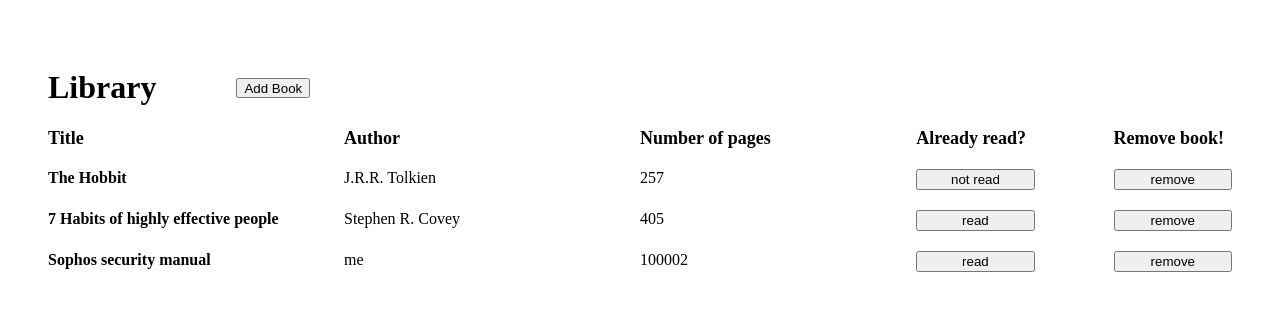
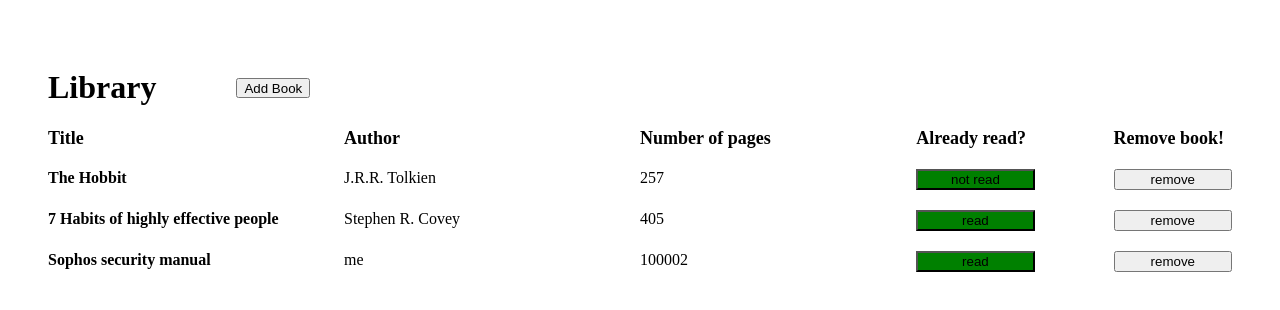
Before and after one commit to JakkNaj/Odin-library, a plain HTML site: page index.html in a window 1280 px wide. Both pictures are taken after a click on the button "not read". Drawn offline with Linux system fonts and the light colour scheme.

Commit message:
read btn working

```diff
--- a/script.js
+++ b/script.js
@@ -84,6 +84,11 @@ const createBookCard = (book) => {
     pages.classList.add("pagesNum");
     readBtn.classList.add("readBtn");
     removeBtn.classList.add("removeBtn");
+    if( book.read ){
+        readBtn.classList.add("read")
+    } else {
+        readBtn.classList.add("notRead")
+    }
 
     //add textContent
     title.textContent = `${book.title}`;
@@ -97,10 +102,6 @@ const createBookCard = (book) => {
         let sibling = removeBtn.previousSibling;
         while (!sibling.classList.contains("bookTitle")) {
             sibling = sibling.previousSibling;
-            if (!sibling){
-                console.log("well.. fck")
-                return false;
-            }
         }
         const bookShelf = document.getElementById("bookShelf");
         myLibrary.forEach( () => {
@@ -108,6 +109,29 @@ const createBookCard = (book) => {
         })
         removeBookFromLibrary(sibling.textContent);
         displayBooks();
+    })
+    readBtn.addEventListener("click", ()=> {
+        let sibling = removeBtn.previousSibling;
+        while (!sibling.classList.contains("bookTitle")) {
+            sibling = sibling.previousSibling;
+        }
+        let iterator = 0
+        for(let elem of myLibrary) {
+            if (elem.title === sibling.innerHTML) {
+                break;
+            }
+            iterator++;
+        }
+        console.log("it" + iterator);
+        if (myLibrary[iterator].read) {
+            readBtn.classList.add("notRead");
+            readBtn.classList.remove("read");
+        } else {
+            readBtn.classList.add("read");
+            readBtn.classList.remove("notRead");
+        }
+        myLibrary[iterator].read = !myLibrary[iterator].read;
+
     })
 
     //make structure of HTML document
--- a/styles.css
+++ b/styles.css
@@ -70,3 +70,11 @@ input[type="checkbox"] {
     display: flex;
     gap: 20px;
 }
+
+.read {
+    background-color: green;
+}
+
+.notRead {
+    background-color: darkred;
+}
```
